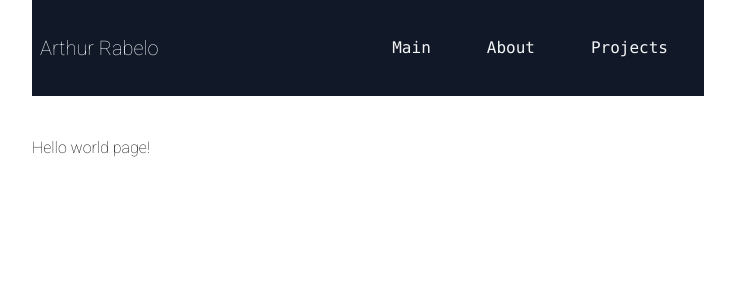
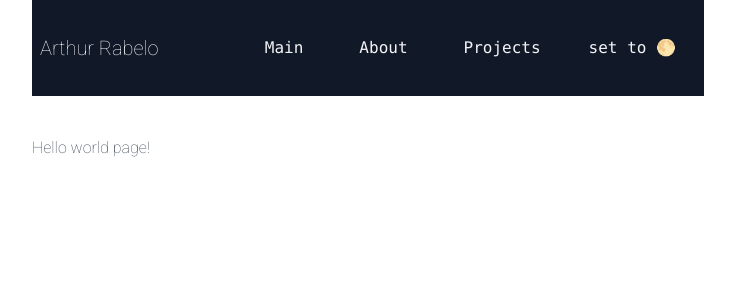
Before and after one commit to p2arthur/portfolio_nuxt, a Nuxt app: page / in a window 1280 px wide. Shown: the top 300 px of the page, without its empty margins (272-1007 px from the left). Built offline with nearby package versions, Linux system fonts and the light colour scheme.

Commit message:
[add:feat] add basic color mode

```diff
--- /dev/null
+++ b/components/ColorMode.vue
@@ -0,0 +1,40 @@
+<!-- @format -->
+
+<script setup lang="ts">
+  interface modeIconsInterface {
+    system: string;
+    dark: string;
+    light: string;
+  }
+
+  const colorMode = useColorMode();
+
+  const modes = ['system', 'light', 'dark'];
+
+  const nextModeIcons: modeIconsInterface = {
+    system: '🌓',
+    dark: '🌑',
+    light: '🌕',
+  };
+
+  const nextMode = computed(() => {
+    const currentMode = modes.indexOf(colorMode.preference);
+    let nextMode = null;
+    if (currentMode + 1 === modes.length) {
+      nextMode = 0;
+    } else {
+      nextMode = currentMode + 1;
+    }
+    return modes[nextMode!];
+  });
+
+  const setColorMode = () => {
+    colorMode.preference = nextMode.value;
+  };
+</script>
+
+<template>
+  <button @click="setColorMode">set to {{ nextModeIcons[nextMode] }}</button>
+</template>
+
+<style scoped lang="scss"></style>
--- a/components/Navbar.vue
+++ b/components/Navbar.vue
@@ -1,4 +1,8 @@
 <!-- @format -->
+
+<script setup lang="ts">
+  const colorMode = useColorMode();
+</script>
 
 <template>
   <header
@@ -20,6 +24,7 @@
         <li class="link">
           <NuxtLink to="/projects">Projects</NuxtLink>
         </li>
+        <ColorMode />
       </ul>
     </nav>
   </header>
--- a/components/ProjectList.vue
+++ b/components/ProjectList.vue
@@ -37,7 +37,7 @@
         <a
           target="_blank"
           :href="repo.html_url"
-          ><div class="p-2 bg-gray-300 flex items-center justify-between">
+          ><div class="">
             <div>
               <p class="font-semibold">{{ repo.name }}</p>
               <p>{{ repo.description }}</p>
@@ -49,3 +49,9 @@
     </ul>
   </section>
 </template>
+
+<style scoped>
+  a {
+    @apply p-2 border-2 border-gray-500 flex items-center justify-between;
+  }
+</style>
--- a/layouts/default.vue
+++ b/layouts/default.vue
@@ -25,4 +25,8 @@
   body {
     font-family: 'Roboto';
   }
+
+  body {
+    @apply bg-white dark:bg-gray-900 text-gray-700 dark:text-gray-100;
+  }
 </style>
--- a/nuxt.config.ts
+++ b/nuxt.config.ts
@@ -1,5 +1,6 @@
 // https://nuxt.com/docs/api/configuration/nuxt-config
 export default defineNuxtConfig({
   devtools: { enabled: true },
-  modules: ['@nuxtjs/tailwindcss'],
+  modules: ['@nuxtjs/tailwindcss', '@nuxtjs/color-mode'],
+  colorMode: { classSuffix: '' },
 });
--- a/package.json
+++ b/package.json
@@ -10,6 +10,7 @@
     "postinstall": "nuxt prepare"
   },
   "devDependencies": {
+    "@nuxtjs/color-mode": "^3.3.2",
     "@nuxtjs/tailwindcss": "^6.11.0",
     "nuxt": "^3.9.3",
     "vue": "^3.4.14",
--- /dev/null
+++ b/tailwind.config.js
@@ -0,0 +1,9 @@
+/** @type {import('tailwindcss').Config} */
+export default {
+  content: [],
+  darkMode: 'class',
+  theme: {
+    extend: {},
+  },
+  plugins: [],
+};
```
Also changed, not shown: 1 other file (tests, documents, lock files or other folders).
